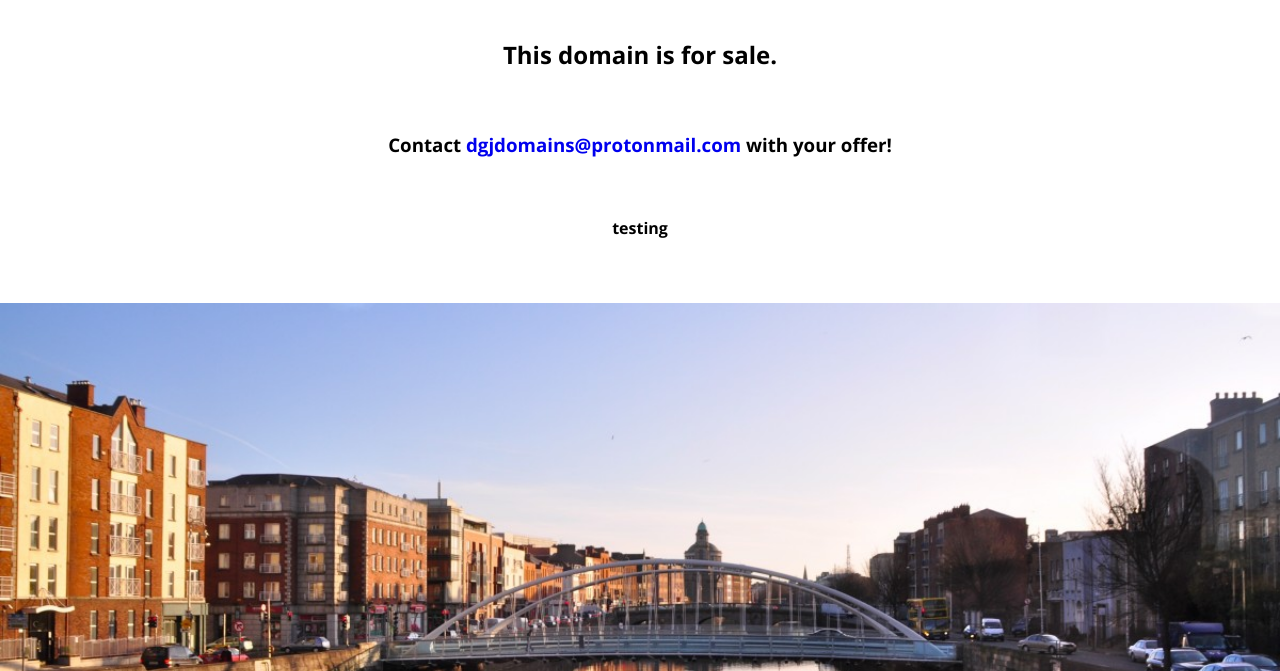
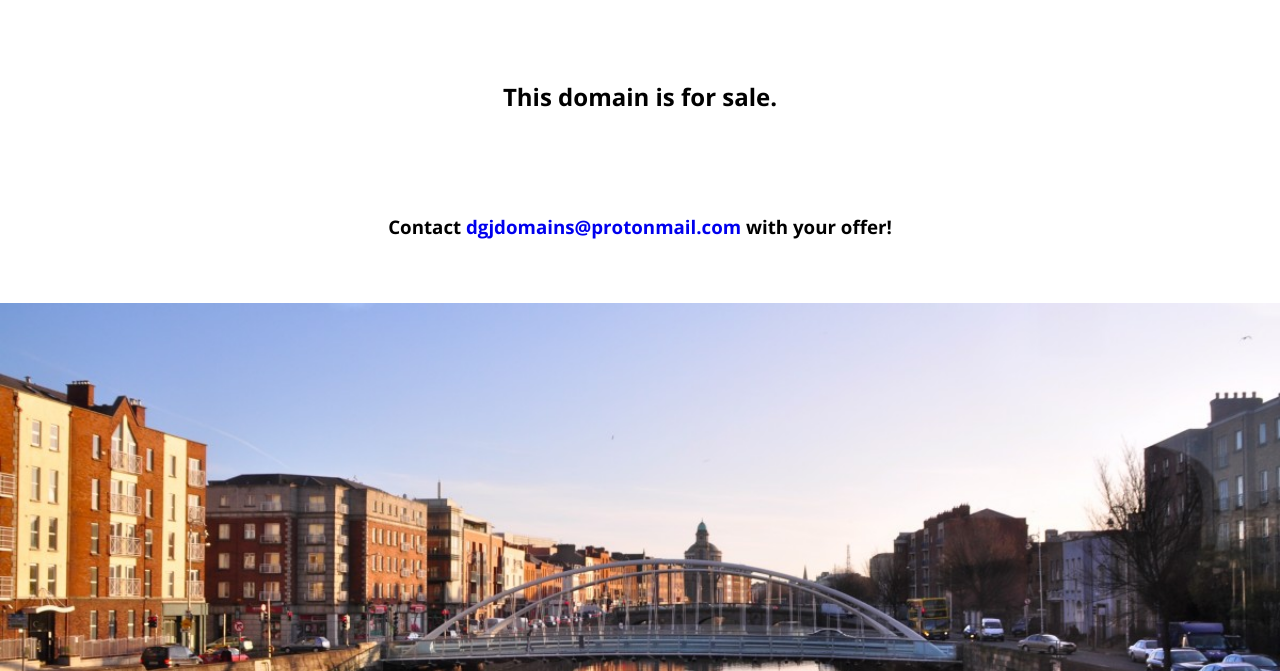
Before and after one commit to Bluffer1997/dublinflats, a plain HTML site: page index.html in a window 1280 px wide. Shown: the part 129-800 px from the top of the page. Drawn offline with nearby package versions, Linux system fonts and the light colour scheme.

Commit message:
Update index.html

```diff
--- a/index.html
+++ b/index.html
@@ -12,7 +12,6 @@
         <h1>Dublin Flats</h1>
         <h2>This domain is for sale.</h2>
         <h3>Contact <a href="mailto:dgjdomains@protonmail.com">dgjdomains@protonmail.com</a> with your offer!</h3>
-        <h4>testing</h4>
     </div>
 
     <div class="image">
```
